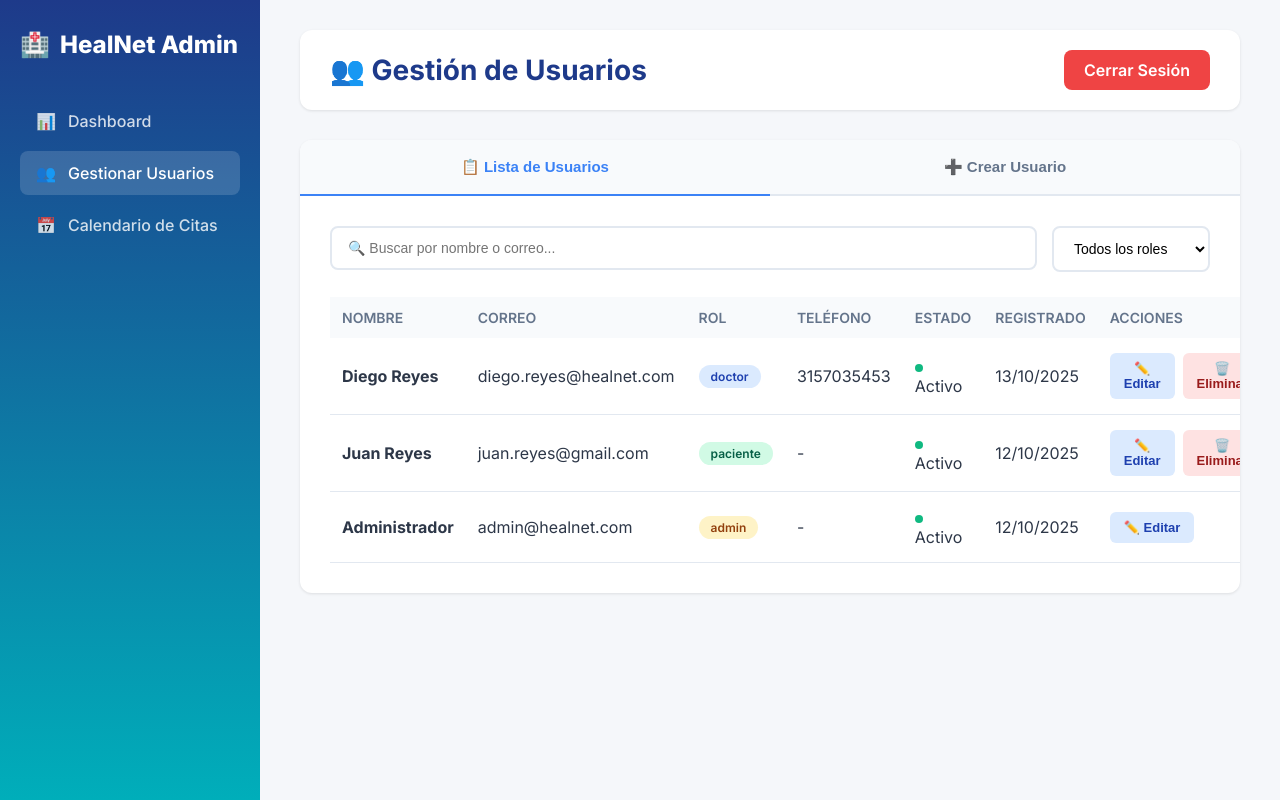
After one commit to juanreyes3101/HealNet, a Flask app: page /admin/usuarios in a window 1280 px wide. The commit adds this page. Run offline with Flask 3, Linux system fonts and the light colour scheme; a user stored in the database is signed in.

Commit message:
feat(admin): Se implementa creacion de usuarios desde el panel de administrador

```diff
--- a/app.py
+++ b/app.py
@@ -1,14 +1,12 @@
 from flask import Flask
 from extensions import db, bcrypt, login_manager
-from models.user import User
-from models.post import Post
 from models import User, Cita, HistorialMedico, Post
 
 def create_app():
     app = Flask(__name__)
 
     # Configuración
-    app.config['SECRET_KEY'] = "clave_super_secreta_para_dev"
+    app.config['SECRET_KEY'] = "juanreyes_06"
     app.config['SQLALCHEMY_DATABASE_URI'] = "sqlite:///healnet.db"
     app.config['SQLALCHEMY_TRACK_MODIFICATIONS'] = False
 
@@ -25,7 +23,7 @@
     def load_user(user_id):
         return User.query.get(int(user_id))
 
-    # Crear tablas (incluyendo Posts)
+    # Crear tablas
     with app.app_context():
         db.create_all()
         print("✅ Base de datos creada/actualizada correctamente")
@@ -35,12 +33,12 @@
     from routes.auth import auth
     from routes.main import main
     from routes.public import public
-    from routes.admin import admin  # ← AGREGAR
+    from routes.admin import admin
 
     app.register_blueprint(auth)
     app.register_blueprint(main)
     app.register_blueprint(public)
-    app.register_blueprint(admin)  # ← AGREGAR  # ← AGREGAR ESTA LÍNEA
+    app.register_blueprint(admin)
 
     return app
 
--- a/delete_user.py
+++ b/delete_user.py
@@ -7,9 +7,9 @@
         if user:
             db.session.delete(user)
             db.session.commit()
-            print(f"✓ Usuario {user.nombre} ({correo}) eliminado")
+            print(f"Usuario {user.nombre} ({correo}) eliminado")
         else:
-            print(f"✗ No se encontró usuario con correo {correo}")
+            print(f"No se encontró usuario con correo {correo}")
 
 if __name__ == "__main__":
     correo = input("Ingresa el correo del usuario a eliminar: ")
--- a/reset_db.py
+++ b/reset_db.py
@@ -8,7 +8,7 @@
 
 # Crear app temporal
 app = Flask(__name__)
-app.config['SECRET_KEY'] = "clave_super_secreta_para_dev"
+app.config['SECRET_KEY'] = "juanreyes_06"
 app.config['SQLALCHEMY_DATABASE_URI'] = "sqlite:///healnet.db"
 app.config['SQLALCHEMY_TRACK_MODIFICATIONS'] = False
 
--- a/routes/admin.py
+++ b/routes/admin.py
@@ -75,7 +75,7 @@
 
     usuarios = query.order_by(User.creado_en.desc()).all()
 
-    return render_template('admin/usuarios.html',
+    return render_template('usuarios.html',
                          usuarios=usuarios,
                          rol_filter=rol_filter,
                          buscar=buscar)
--- a/static/css/admin.css
+++ b/static/css/admin.css
@@ -12,7 +12,7 @@
     top: 0;
     width: 260px;
     height: 100vh;
-    background: linear-gradient(180deg, #1e3a8a 0%, #1e40af 100%);
+    background: linear-gradient(180deg, #1e3a8a 0%, #00AEBA 100%);
     color: white;
     padding: 30px 20px;
     z-index: 100;
--- /dev/null
+++ b/static/css/usuarios.css
@@ -0,0 +1,211 @@
+/* TABS */
+.tabs-container {
+    background: white;
+    border-radius: 12px;
+    box-shadow: 0 1px 3px rgba(0,0,0,0.1);
+    overflow: hidden;
+}
+.tabs-header {
+    display: flex;
+    border-bottom: 2px solid #e2e8f0;
+    background: #f8fafc;
+}
+.tab-btn {
+    flex: 1;
+    padding: 18px 24px;
+    background: none;
+    border: none;
+    font-size: 15px;
+    font-weight: 600;
+    color: #64748b;
+    cursor: pointer;
+    transition: all 0.3s;
+    position: relative;
+    display: flex;
+    align-items: center;
+    justify-content: center;
+    gap: 8px;
+}
+.tab-btn:hover {
+    background: rgba(59, 130, 246, 0.05);
+    color: #3b82f6;
+}
+.tab-btn.active {
+    color: #3b82f6;
+}
+.tab-btn.active::after {
+    content: '';
+    position: absolute;
+    bottom: -2px;
+    left: 0;
+    right: 0;
+    height: 2px;
+    background: #3b82f6;
+}
+.tab-content {
+    display: none;
+    padding: 30px;
+    animation: fadeIn 0.3s;
+}
+.tab-content.active {
+    display: block;
+}
+@keyframes fadeIn {
+    from { opacity: 0; transform: translateY(10px); }
+    to { opacity: 1; transform: translateY(0); }
+}
+/* FILTROS Y BÚSQUEDA */
+.filters {
+    display: flex;
+    gap: 15px;
+    margin-bottom: 25px;
+    flex-wrap: wrap;
+}
+.search-box {
+    flex: 1;
+    min-width: 250px;
+}
+.search-box input {
+    width: 100%;
+    padding: 12px 16px;
+    border: 2px solid #e2e8f0;
+    border-radius: 8px;
+    font-size: 14px;
+}
+.filter-select {
+    padding: 12px 16px;
+    border: 2px solid #e2e8f0;
+    border-radius: 8px;
+    font-size: 14px;
+    cursor: pointer;
+    background: white;
+}
+/* TABLA */
+.action-btns {
+    display: flex;
+    gap: 8px;
+}
+.btn-edit {
+    background: #dbeafe;
+    color: #1e40af;
+    padding: 8px 14px;
+    border: none;
+    border-radius: 6px;
+    font-size: 13px;
+    font-weight: 600;
+    cursor: pointer;
+}
+.btn-delete {
+    background: #fee2e2;
+    color: #991b1b;
+    padding: 8px 14px;
+    border: none;
+    border-radius: 6px;
+    font-size: 13px;
+    font-weight: 600;
+    cursor: pointer;
+}
+/* FORMULARIOS */
+.form-grid {
+    display: grid;
+    grid-template-columns: repeat(auto-fit, minmax(300px, 1fr));
+    gap: 20px;
+}
+.form-group {
+    margin-bottom: 20px;
+}
+.form-group label {
+    display: block;
+    margin-bottom: 8px;
+    font-weight: 600;
+    color: #374151;
+    font-size: 14px;
+}
+.form-group label .required {
+    color: #ef4444;
+}
+.form-group input,
+.form-group select {
+    width: 100%;
+    padding: 12px 16px;
+    border: 2px solid #e2e8f0;
+    border-radius: 8px;
+    font-size: 14px;
+    font-family: inherit;
+}
+.form-actions {
+    display: flex;
+    gap: 15px;
+    margin-top: 30px;
+}
+.btn-primary {
+    background: #3b82f6;
+    color: white;
+    padding: 12px 24px;
+    border: none;
+    border-radius: 8px;
+    font-weight: 600;
+    cursor: pointer;
+}
+.btn-primary:hover {
+    background: #2563eb;
+}
+.modal {
+    display: none;
+    position: fixed;
+    top: 0;
+    left: 0;
+    width: 100%;
+    height: 100%;
+    background: rgba(0,0,0,0.5);
+    z-index: 1000;
+    align-items: center;
+    justify-content: center;
+}
+.modal.active {
+    display: flex;
+}
+.modal-content {
+    background: white;
+    padding: 30px;
+    border-radius: 12px;
+    max-width: 500px;
+    width: 90%;
+    max-height: 90vh;
+    overflow-y: auto;
+}
+.modal-header {
+    margin-bottom: 20px;
+}
+.modal-header h3 {
+    color: #1e3a8a;
+    font-size: 20px;
+}
+.btn-cancel {
+    background: #e2e8f0;
+    color: #475569;
+    padding: 12px 24px;
+    border: none;
+    border-radius: 8px;
+    font-weight: 600;
+    cursor: pointer;
+}
+.doctor-fields {
+    display: none;
+}
+.doctor-fields.active {
+    display: block;
+}
+.status-indicator {
+    display: inline-block;
+    width: 8px;
+    height: 8px;
+    border-radius: 50%;
+    margin-right: 6px;
+}
+.status-indicator.active {
+    background: #10b981;
+}
+.status-indicator.inactive {
+    background: #ef4444;
+}
--- /dev/null
+++ b/static/js/admin_usuarios.js
@@ -0,0 +1,92 @@
+// CAMBIAR PESTAÑAS
+function switchTab(tabName) {
+    // Ocultar todos los contenidos
+    document.querySelectorAll('.tab-content').forEach(tab => {
+        tab.classList.remove('active');
+    });
+
+    // Desactivar todos los botones
+    document.querySelectorAll('.tab-btn').forEach(btn => {
+        btn.classList.remove('active');
+    });
+
+    // Activar la pestaña seleccionada
+    document.getElementById('tab-' + tabName).classList.add('active');
+    event.target.classList.add('active');
+}
+// MOSTRAR/OCULTAR CAMPOS DE DOCTOR
+function toggleDoctorFields() {
+    const rol = document.getElementById('rolSelect').value;
+    const doctorFields = document.getElementById('doctorFields');
+
+    if (rol === 'doctor') {
+        doctorFields.classList.add('active');
+    } else {
+        doctorFields.classList.remove('active');
+    }
+}
+function toggleEditDoctorFields() {
+    const rol = document.getElementById('edit_rol').value;
+    const doctorFields = document.getElementById('editDoctorFields');
+
+    if (rol === 'doctor') {
+        doctorFields.classList.add('active');
+    } else {
+        doctorFields.classList.remove('active');
+    }
+}
+// FILTRAR TABLA
+function filterTable() {
+    const searchText = document.getElementById('searchInput').value.toLowerCase();
+    const roleFilter = document.getElementById('roleFilter').value;
+    const rows = document.querySelectorAll('#usersTable tbody tr');
+
+    rows.forEach(row => {
+        const name = row.cells[0].textContent.toLowerCase();
+        const email = row.cells[1].textContent.toLowerCase();
+        const role = row.getAttribute('data-role');
+
+        const matchesSearch = name.includes(searchText) || email.includes(searchText);
+        const matchesRole = roleFilter === 'todos' || role === roleFilter;
+
+        if (matchesSearch && matchesRole) {
+            row.style.display = '';
+        } else {
+            row.style.display = 'none';
+        }
+    });
+}
+// EDITAR USUARIO
+function editarUsuario(id, nombre, correo, rol, numero, especialidad, licencia, activo) {
+    document.getElementById('edit_user_id').value = id;
+    document.getElementById('edit_nombre').value = nombre;
+    document.getElementById('edit_correo').value = correo;
+    document.getElementById('edit_rol').value = rol;
+    document.getElementById('edit_numero').value = numero;
+    document.getElementById('edit_especialidad').value = especialidad;
+    document.getElementById('edit_licencia').value = licencia;
+    document.getElementById('edit_activo').checked = activo;
+
+    document.getElementById('editForm').action = `/admin/usuario/${id}/editar`;
+
+    toggleEditDoctorFields();
+    document.getElementById('editModal').classList.add('active');
+}
+function cerrarModal() {
+    document.getElementById('editModal').classList.remove('active');
+}
+// ELIMINAR USUARIO
+function confirmarEliminar(id, nombre) {
+    document.getElementById('deleteUserName').textContent = nombre;
+    document.getElementById('deleteForm').action = `/admin/usuario/${id}/eliminar`;
+    document.getElementById('deleteModal').classList.add('active');
+}
+function cerrarModalDelete() {
+    document.getElementById('deleteModal').classList.remove('active');
+}
+// Cerrar modales al hacer clic fuera
+window.onclick = function(event) {
+    if (event.target.classList.contains('modal')) {
+        event.target.classList.remove('active');
+    }
+}
--- /dev/null
+++ b/templates/usuarios.html
@@ -0,0 +1,278 @@
+<!DOCTYPE html>
+<html lang="es">
+<head>
+    <meta charset="utf-8">
+    <meta name="viewport" content="width=device-width, initial-scale=1">
+    <title>Gestionar Usuarios | HealNet Admin</title>
+    <link href="https://fonts.googleapis.com/css2?family=Inter:wght@400;500;600;700;800&display=swap" rel="stylesheet">
+    <link rel="stylesheet" href="{{ url_for('static', filename='css/admin.css') }}" />
+    <link rel="stylesheet" href="{{ url_for('static', filename='css/usuarios.css') }}" />
+
+</head>
+<body>
+    <!-- SIDEBAR -->
+    <aside class="sidebar">
+        <div class="logo-admin">
+            <span>🏥</span> HealNet Admin
+        </div>
+
+        <ul class="nav-menu">
+            <li class="nav-item">
+                <a href="{{ url_for('admin.dashboard') }}" class="nav-link">
+                    <span>📊</span> Dashboard
+                </a>
+            </li>
+            <li class="nav-item">
+                <a href="{{ url_for('admin.usuarios') }}" class="nav-link active">
+                    <span>👥</span> Gestionar Usuarios
+                </a>
+            </li>
+            <li class="nav-item">
+                <a href="{{ url_for('admin.calendario') }}" class="nav-link">
+                    <span>📅</span> Calendario de Citas
+                </a>
+            </li>
+        </ul>
+    </aside>
+
+    <!-- MAIN CONTENT -->
+    <main class="main-content">
+        <div class="top-bar">
+            <div class="welcome">
+                <h1>👥 Gestión de Usuarios</h1>
+            </div>
+            <a href="{{ url_for('auth.logout') }}" class="logout-btn">Cerrar Sesión</a>
+        </div>
+
+        {% with messages = get_flashed_messages(with_categories=true) %}
+            {% if messages %}
+                {% for category, message in messages %}
+                    <div class="flash {{ category }}">{{ message }}</div>
+                {% endfor %}
+            {% endif %}
+        {% endwith %}
+
+        <!-- TABS -->
+        <div class="tabs-container">
+            <div class="tabs-header">
+                <button class="tab-btn active" onclick="switchTab('lista')">
+                    📋 Lista de Usuarios
+                </button>
+                <button class="tab-btn" onclick="switchTab('crear')">
+                    ➕ Crear Usuario
+                </button>
+            </div>
+
+            <!-- TAB: LISTA DE USUARIOS -->
+            <div id="tab-lista" class="tab-content active">
+                <div class="filters">
+                    <div class="search-box">
+                        <input type="text" id="searchInput" placeholder="🔍 Buscar por nombre o correo..." onkeyup="filterTable()">
+                    </div>
+                    <select class="filter-select" id="roleFilter" onchange="filterTable()">
+                        <option value="todos">Todos los roles</option>
+                        <option value="admin">Administradores</option>
+                        <option value="doctor">Doctores</option>
+                        <option value="paciente">Pacientes</option>
+                    </select>
+                </div>
+
+                {% if usuarios %}
+                <table id="usersTable">
+                    <thead>
+                        <tr>
+                            <th>Nombre</th>
+                            <th>Correo</th>
+                            <th>Rol</th>
+                            <th>Teléfono</th>
+                            <th>Estado</th>
+                            <th>Registrado</th>
+                            <th>Acciones</th>
+                        </tr>
+                    </thead>
+                    <tbody>
+                        {% for usuario in usuarios %}
+                        <tr data-role="{{ usuario.rol }}">
+                            <td><strong>{{ usuario.nombre }}</strong></td>
+                            <td>{{ usuario.correo }}</td>
+                            <td><span class="badge {{ usuario.rol }}">{{ usuario.rol }}</span></td>
+                            <td>{{ usuario.numero or '-' }}</td>
+                            <td>
+                                <span class="status-indicator {{ 'active' if usuario.activo else 'inactive' }}"></span>
+                                {{ 'Activo' if usuario.activo else 'Inactivo' }}
+                            </td>
+                            <td>{{ usuario.creado_en.strftime('%d/%m/%Y') }}</td>
+                            <td>
+                                <div class="action-btns">
+                                    <button class="btn-edit" onclick="editarUsuario({{ usuario.id }}, '{{ usuario.nombre }}', '{{ usuario.correo }}', '{{ usuario.rol }}', '{{ usuario.numero or '' }}', '{{ usuario.especialidad or '' }}', '{{ usuario.licencia_medica or '' }}', {{ 'true' if usuario.activo else 'false' }})">
+                                        ✏️ Editar
+                                    </button>
+                                    {% if usuario.id != current_user.id %}
+                                    <button class="btn-delete" onclick="confirmarEliminar({{ usuario.id }}, '{{ usuario.nombre }}')">
+                                        🗑️ Eliminar
+                                    </button>
+                                    {% endif %}
+                                </div>
+                            </td>
+                        </tr>
+                        {% endfor %}
+                    </tbody>
+                </table>
+                {% else %}
+                <div class="empty-state">
+                    <div class="empty-state-icon">📭</div>
+                    <p>No hay usuarios registrados aún</p>
+                </div>
+                {% endif %}
+            </div>
+
+            <!-- TAB: CREAR USUARIO -->
+            <div id="tab-crear" class="tab-content">
+                <h2 style="margin-bottom: 25px; color: #1e3a8a;">➕ Crear Nuevo Usuario</h2>
+
+                <form method="POST" action="{{ url_for('admin.crear_usuario') }}">
+                    <div class="form-grid">
+                        <div class="form-group">
+                            <label>Nombre Completo <span class="required">*</span></label>
+                            <input type="text" name="nombre" required placeholder="Juan Pérez">
+                        </div>
+
+                        <div class="form-group">
+                            <label>Correo Electrónico <span class="required">*</span></label>
+                            <input type="email" name="correo" required placeholder="juan@ejemplo.com">
+                        </div>
+
+                        <div class="form-group">
+                            <label>Contraseña <span class="required">*</span></label>
+                            <input type="password" name="contraseña" required placeholder="********">
+                        </div>
+
+                        <div class="form-group">
+                            <label>Rol <span class="required">*</span></label>
+                            <select name="rol" id="rolSelect" onchange="toggleDoctorFields()" required>
+                                <option value="paciente">Paciente</option>
+                                <option value="doctor">Doctor</option>
+                                <option value="admin">Administrador</option>
+                            </select>
+                        </div>
+
+                        <div class="form-group">
+                            <label>Teléfono</label>
+                            <input type="tel" name="numero" placeholder="+57 300 123 4567">
+                        </div>
+                    </div>
+
+                    <!-- CAMPOS ADICIONALES PARA DOCTORES -->
+                    <div id="doctorFields" class="doctor-fields">
+                        <h3 style="margin: 25px 0 15px; color: #1e3a8a;">Información del Doctor</h3>
+                        <div class="form-grid">
+                            <div class="form-group">
+                                <label>Especialidad</label>
+                                <input type="text" name="especialidad" placeholder="Cardiología, Pediatría, etc.">
+                            </div>
+
+                            <div class="form-group">
+                                <label>Licencia Médica</label>
+                                <input type="text" name="licencia" placeholder="12345678">
+                            </div>
+                        </div>
+                    </div>
+
+                    <div class="form-actions">
+                        <button type="submit" class="btn-primary">✅ Crear Usuario</button>
+                        <button type="reset" class="btn-cancel">🔄 Limpiar Formulario</button>
+                    </div>
+                </form>
+            </div>
+        </div>
+    </main>
+
+    <!-- MODAL EDITAR USUARIO -->
+    <div id="editModal" class="modal">
+        <div class="modal-content">
+            <div class="modal-header">
+                <h3>✏️ Editar Usuario</h3>
+            </div>
+
+            <form id="editForm" method="POST">
+                <input type="hidden" id="edit_user_id" name="user_id">
+
+                <div class="form-group">
+                    <label>Nombre Completo <span class="required">*</span></label>
+                    <input type="text" id="edit_nombre" name="nombre" required>
+                </div>
+
+                <div class="form-group">
+                    <label>Correo Electrónico <span class="required">*</span></label>
+                    <input type="email" id="edit_correo" name="correo" required>
+                </div>
+
+                <div class="form-group">
+                    <label>Rol <span class="required">*</span></label>
+                    <select id="edit_rol" name="rol" onchange="toggleEditDoctorFields()" required>
+                        <option value="paciente">Paciente</option>
+                        <option value="doctor">Doctor</option>
+                        <option value="admin">Administrador</option>
+                    </select>
+                </div>
+
+                <div class="form-group">
+                    <label>Teléfono</label>
+                    <input type="tel" id="edit_numero" name="numero">
+                </div>
+
+                <div id="editDoctorFields" class="doctor-fields">
+                    <div class="form-group">
+                        <label>Especialidad</label>
+                        <input type="text" id="edit_especialidad" name="especialidad">
+                    </div>
+
+                    <div class="form-group">
+                        <label>Licencia Médica</label>
+                        <input type="text" id="edit_licencia" name="licencia">
+                    </div>
+                </div>
+
+                <div class="form-group">
+                    <label>Nueva Contraseña (dejar en blanco para no cambiar)</label>
+                    <input type="password" id="edit_password" name="nueva_contraseña" placeholder="********">
+                </div>
+
+                <div class="form-group">
+                    <label>
+                        <input type="checkbox" id="edit_activo" name="activo">
+                        Usuario Activo
+                    </label>
+                </div>
+
+                <div class="form-actions">
+                    <button type="submit" class="btn-primary">💾 Guardar Cambios</button>
+                    <button type="button" class="btn-cancel" onclick="cerrarModal()">❌ Cancelar</button>
+                </div>
+            </form>
+        </div>
+    </div>
+
+    <!-- MODAL CONFIRMAR ELIMINACIÓN -->
+    <div id="deleteModal" class="modal">
+        <div class="modal-content">
+            <div class="modal-header">
+                <h3>⚠️ Confirmar Eliminación</h3>
+            </div>
+
+            <p style="margin-bottom: 20px;">¿Estás seguro de que deseas eliminar al usuario <strong id="deleteUserName"></strong>?</p>
+            <p style="color: #dc2626; font-weight: 600;">Esta acción no se puede deshacer.</p>
+
+            <form id="deleteForm" method="POST">
+                <div class="form-actions">
+                    <button type="submit" class="btn-delete" style="padding: 12px 24px;">🗑️ Sí, Eliminar</button>
+                    <button type="button" class="btn-cancel" onclick="cerrarModalDelete()">Cancelar</button>
+                </div>
+            </form>
+        </div>
+    </div>
+
+    <script src="{{ url_for('static', filename='js/admin_usuarios.js') }}"></script>
+
+</body>
+</html>
```
Also changed, not shown: templates/dashboard_admin.html (+0 -12 lines), instance/healnet.db.
